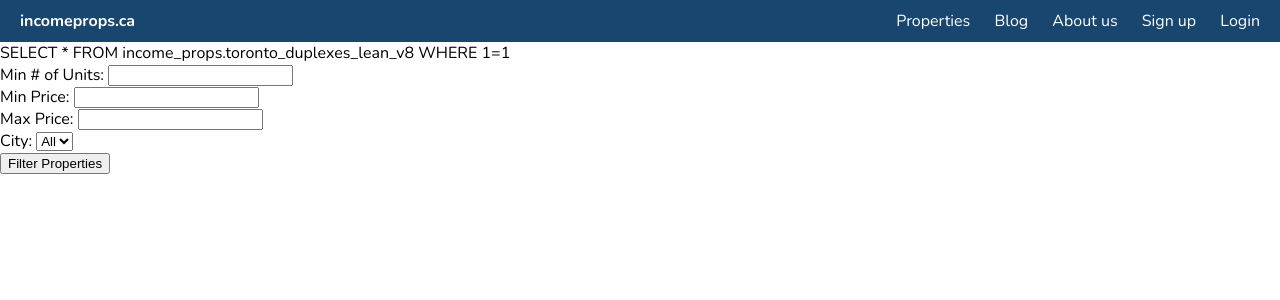
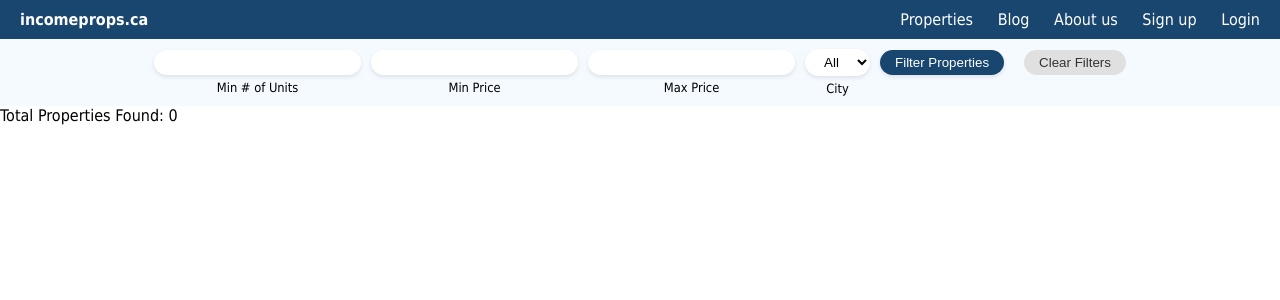
Before and after one commit to dicenn/incomeprops, a PHP site: page /incomeprops/incomeprops_landing.php in a window 1280 px wide. Shown: the top 300 px of the page. Run offline with PHP 8.4, Linux system fonts and the light colour scheme; data that the repository does not hold is empty; some libraries are stand-ins or nearby versions.

Commit message:
finished the filters update, seems to work well

```diff
--- a/incomeprops_landing.php
+++ b/incomeprops_landing.php
@@ -1,7 +1,7 @@
 <!DOCTYPE html>
 <html lang="en">
 <head>
-    <link href="https://fonts.googleapis.com/css2?family=Nunito:wght@400;700&display=swap" rel="stylesheet">
+    <!-- <link href="https://fonts.googleapis.com/css2?family=Nunito:wght@400;700&display=swap" rel="stylesheet"> -->
     <meta charset="UTF-8">
     <meta name="viewport" content="width=device-width, initial-scale=1.0">
     <title>Income Properties</title>
@@ -95,7 +95,8 @@
         }
 
         body {
-            font-family: 'Nunito', sans-serif;
+            /* font-family: 'Nunito', sans-serif; */
+            font-family: 'Tahoma'
         }
 
         .header-band {
@@ -152,6 +153,67 @@
             margin-left: 5px;
         }
 
+        .filters-band {
+            background-color: #f4faff;
+            padding: 10px 0 30px 0; /* increased bottom padding to 30px */
+            display: flex;
+            justify-content: center; /* centers the form horizontally */
+        }
+
+        .filters-form {
+            display: flex;
+            align-items: center; /* vertically aligns items in the center */
+            gap: 10px; /* space between filter items */
+        }
+
+        .filter-item {
+            position: relative; /* allows absolute positioning of children */
+            display: flex;
+            flex-direction: column; /* stack label under input */
+            align-items: center; /* center items horizontally */
+        }
+
+        .filter-input {
+            background-color: white;
+            border: none;
+            border-radius: 25px; /* pill shape */
+            padding: 5px 15px; /* padding for a comfortable size */
+            outline: none; /* remove the blue outline */
+            box-shadow: 0px 2px 4px rgba(0, 0, 0, 0.1); /* Optional: subtle drop shadow */
+        }
+
+        .filter-input[type="submit"] {
+            background-color: #18466f;
+            color: white;
+            cursor: pointer; /* indicate it's clickable */
+            transition: background-color 0.3s; /* smoothens the hover effect */
+        }
+
+        .filter-input[type="submit"]:hover {
+            background-color: #0f3555; /* slightly darker shade on hover */
+        }
+
+        .filter-item label {
+            font-size: 0.8em; /* smaller font */
+            position: absolute;
+            bottom: -20px; /* adjust based on desired distance from input */
+            left: 50%;
+            transform: translateX(-50%); /* centers label */
+        }
+        .filter-clear {
+            background-color: #e0e0e0;
+            border: none;
+            border-radius: 25px;
+            padding: 5px 15px;
+            color: #333;
+            cursor: pointer;
+            margin-left: 10px;
+            transition: background-color 0.3s;
+        }
+
+        .filter-clear:hover {
+            background-color: #d0d0d0;
+        }
     </style>
 </head>
 <body data-page="landing">
@@ -189,20 +251,52 @@
     closeConnection();
 ?>
 
-<form method="post">
-    Min # of Units: <input type="text" name="num_units" value="<?= isset($_POST['num_units']) ? htmlspecialchars($_POST['num_units']) : '' ?>"><br>
-    Min Price: <input type="text" name="min_price" value="<?= isset($_POST['min_price']) ? htmlspecialchars($_POST['min_price']) : '' ?>"><br>
-    Max Price: <input type="text" name="max_price" value="<?= isset($_POST['max_price']) ? htmlspecialchars($_POST['max_price']) : '' ?>"><br>
-    City: <select name="city">
-        <option value="all">All</option>
-        <?php foreach($citiesList as $cityItem): ?>
-            <option value="<?= $cityItem ?>" <?= (isset($_POST['city']) && $_POST['city'] == $cityItem) ? 'selected' : '' ?>><?= $cityItem ?></option>
-        <?php endforeach; ?>
-    </select><br>
-    <input type="submit" value="Filter Properties">
-</form>
+<!-- user filter header -->
+<div class="filters-band">
+    <form method="post" class="filters-form">
+        <div class="filter-item">
+            <input type="text" name="num_units" class="filter-input" value="<?= isset($_POST['num_units']) ? htmlspecialchars($_POST['num_units']) : '' ?>">
+            <label>Min # of Units</label>
+        </div>
+        <div class="filter-item">
+            <input type="text" name="min_price" class="filter-input" value="<?= isset($_POST['min_price']) ? htmlspecialchars($_POST['min_price']) : '' ?>">
+            <label>Min Price</label>
+        </div>
+        <div class="filter-item">
+            <input type="text" name="max_price" class="filter-input" value="<?= isset($_POST['max_price']) ? htmlspecialchars($_POST['max_price']) : '' ?>">
+            <label>Max Price</label>
+        </div>
+        <div class="filter-item">
+            <select name="city" class="filter-input">
+                <option value="all" <?= (isset($_POST['city']) && $_POST['city'] == 'all') ? 'selected' : '' ?>>All</option>
+                <?php foreach($citiesList as $cityItem): ?>
+                    <option value="<?= $cityItem ?>" <?= (isset($_POST['city']) && $_POST['city'] == $cityItem) ? 'selected' : '' ?>><?= $cityItem ?></option>
+                <?php endforeach; ?>
+            </select>
+            <label>City</label>
+        </div>
+        <div class="filter-item filter-submit">
+            <input type="submit" class="filter-input" value="Filter Properties">
+        </div>
+        <button type="button" class="filter-clear" onclick="window.location.href='http://localhost:8888/incomeprops/incomeprops_landing.php'">Clear Filters</button>
+    </form>
+</div>
 
+<!-- show the number of properties returned from the database -->
+<?php
+    echo '<div class="results-count">Total Properties Found: ' . count($properties) . '</div>';
+?>
 
+<!-- sort the page by highest to lowest price, etc... ; to be developd later-->
+<!-- <label for="sort">Sort By:</label>
+<select name="sort" id="sort">
+    <option value="price_high_low">Price: High to Low</option>
+    <option value="price_low_high">Price: Low to High</option>
+    <option value="return_high_low">Annual Return: High to Low</option>
+    <option value="return_low_high">Annual Return: Low to High</option>
+</select> -->
+
+<!-- set up an array that is passed to the calculatePropertyMetrics function which calculates the invesmment summary stats -->
 <script>
     let propertiesArray = <?php echo json_encode($properties); ?>;
 </script>
@@ -260,6 +354,7 @@
     <?php endforeach; ?>
 </div>
 
+<!-- link to packages and files that the landing page deoends on -->
 <script src="https://cdn.jsdelivr.net/npm/financejs@4.1.0/finance.js"></script>
 <script src="cash_flow_calc.js"></script>
 <script src="listener.js"></script>
--- a/listener.js
+++ b/listener.js
@@ -49,10 +49,7 @@ document.addEventListener("DOMContentLoaded", function() {
                 }).format(metrics.monthlyCashFlow);
 
                 propertyContainer.querySelector('.values-row .monthly-cash-flow').textContent = formattedMonthlyCashFlow;
-
             }
-
         });
     }
-
 });
--- a/queries.php
+++ b/queries.php
@@ -14,7 +14,18 @@ function getProperties($num_units = "all", $min_price = null, $max_price = null,
     if (!empty($max_price)) {$query .= " AND Price <= $max_price";}
     if (!empty($city) && strtolower($city) !== "all") {$query .= " AND city = '$city'";}
 
-    echo $query; // print the constructed query
+    $sort = isset($_POST['sort']) ? $_POST['sort'] : null;
+
+    // if ($sort) {
+    //     switch ($sort) {
+    //         case 'price_high_low': $query .= " ORDER BY Price DESC"; break;
+    //         case 'price_low_high': $query .= " ORDER BY Price ASC"; break;
+    //         // case 'return_high_low': $query .= " ORDER BY annual_return DESC"; break;
+    //         // case 'return_low_high': $query .= " ORDER BY annual_return ASC"; break;
+    //     }
+    // }
+
+    // echo $query;
 
     $result = mysqli_query($conn, $query);
 
```
